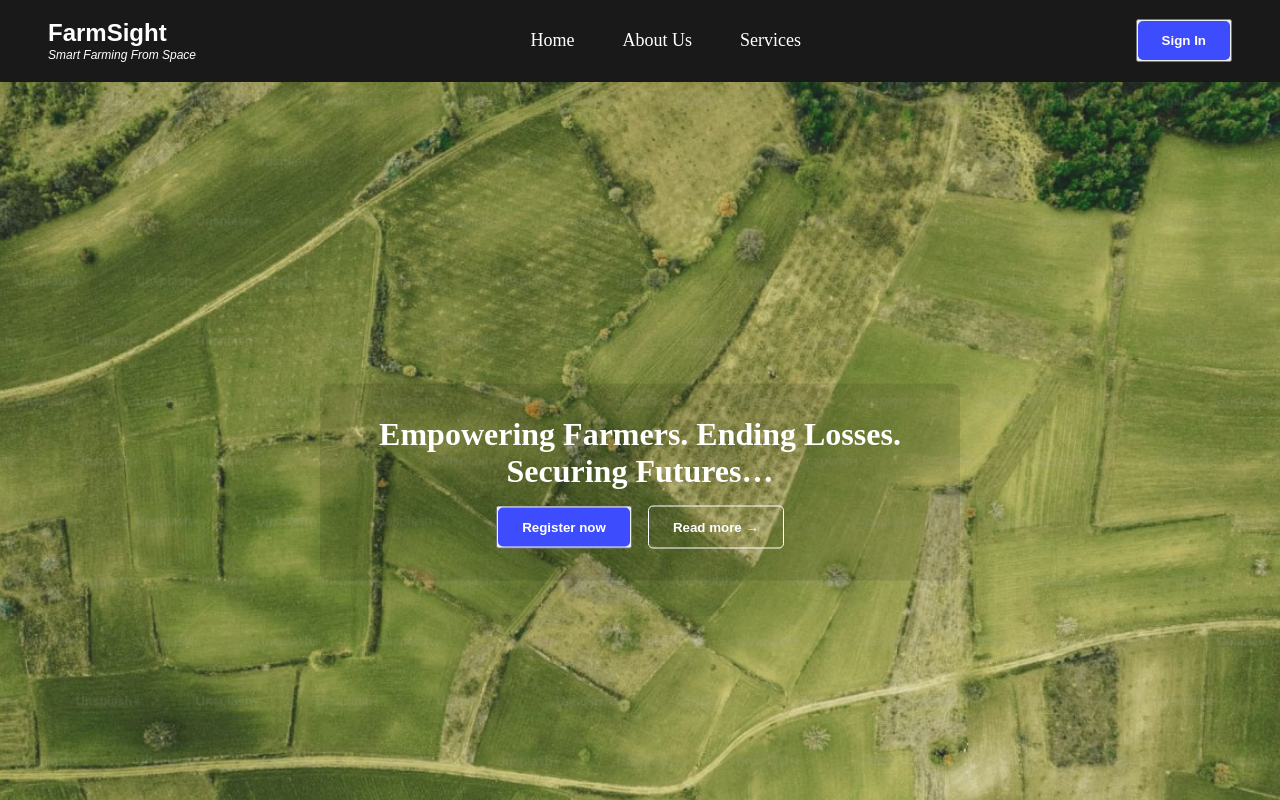
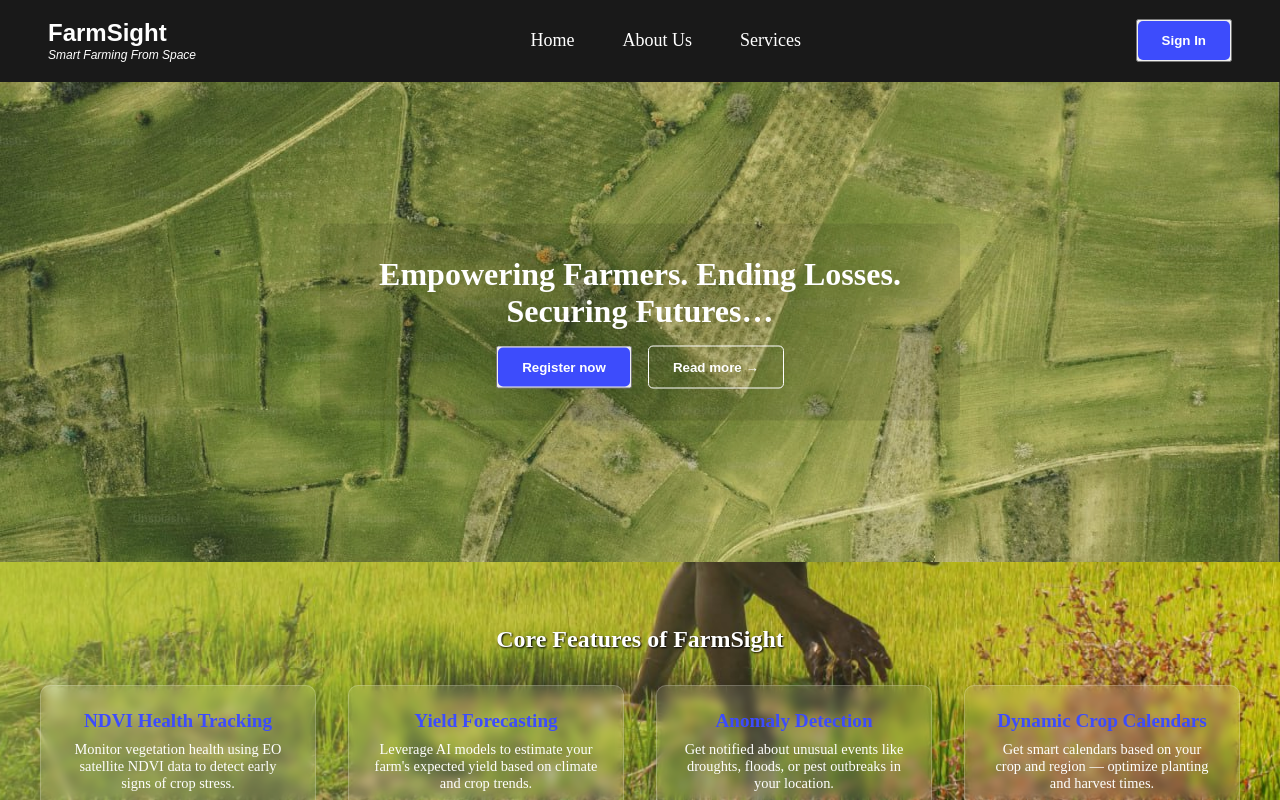
Before and after one commit to mikkayadu/FarmSight, a React (Vite) app in the folder frontend/: page / in a window 1280 px wide. Built offline with nearby package versions, Linux system fonts and the light colour scheme.

Commit message:
feature section information

```diff
--- a/frontend/src/components/HeroCarousel.jsx
+++ b/frontend/src/components/HeroCarousel.jsx
@@ -13,7 +13,7 @@ import "../styles/HeroCarousel.css";
 
 import farm1 from "../assets/farm1.jpg";
 import farm2 from "../assets/farm2.jpg";
-import farm3 from "../assets/farm3.jpg";
+// import farm3 from "../assets/farm3.jpg";
 
 const HeroCarousel = () => {
   const settings = {
@@ -27,7 +27,7 @@ const HeroCarousel = () => {
   };
 
   // const slides = [farm4, farm5, farm6];
-  const slides = [farm1, farm2, farm3];
+  const slides = [farm1, farm2];
 
   return (
     <Slider {...settings} className="hero-slider">
--- a/frontend/src/styles/FeaturesSection.css
+++ b/frontend/src/styles/FeaturesSection.css
@@ -1,11 +1,25 @@
 .features-section {
   padding: 4rem 2rem;
-  background-color: #f8f9fa;
+  background: url('../assets/farm5.jpg') center/cover no-repeat;
+  background-attachment: fixed; /* optional parallax feel */
+  position: relative;
   text-align: center;
+  color: white;
+  z-index: 1;
 }
 
+.features-section::before {
+  content: "";
+  position: absolute;
+  inset: 0;
+  /*background: rgba(0, 0, 0, 0.4); !* dark overlay *!*/
+  z-index: 0;
+}
+
+
 .features-section h2 {
-  font-size: 2rem;
+  color: white;
+  text-shadow: 1px 1px 2px black;
   margin-bottom: 2rem;
 }
 
@@ -18,10 +32,13 @@
 }
 
 .feature-card {
-  background: white;
+  background: rgba(255, 255, 255, 0.1); /* translucent white */
   padding: 1.5rem;
   border-radius: 10px;
-  box-shadow: 0 0 15px rgba(0, 0, 0, 0.05);
+  box-shadow: 0 0 10px rgba(0,0,0,0.15);
+  backdrop-filter: blur(5px);
+  border: 1px solid rgba(255, 255, 255, 0.2);
+  color: white;
   transition: transform 0.3s ease;
 }
 
@@ -37,5 +54,5 @@
 
 .feature-card p {
   font-size: 0.9rem;
-  color: #555;
+  color: white;
 }
--- a/frontend/src/styles/HeroCarousel.css
+++ b/frontend/src/styles/HeroCarousel.css
@@ -13,7 +13,7 @@
 .hero-slider {
   position: relative;
   width: 100vw;
-  height: 100vh;
+  height: 60vh;
 }
 
 .slide-image {
@@ -27,7 +27,7 @@
 .hero-slide {
   background-size: cover;
   background-position: center;
-  height: 100vh;
+  height: 60vh;
   position: relative;
 }
 
```
